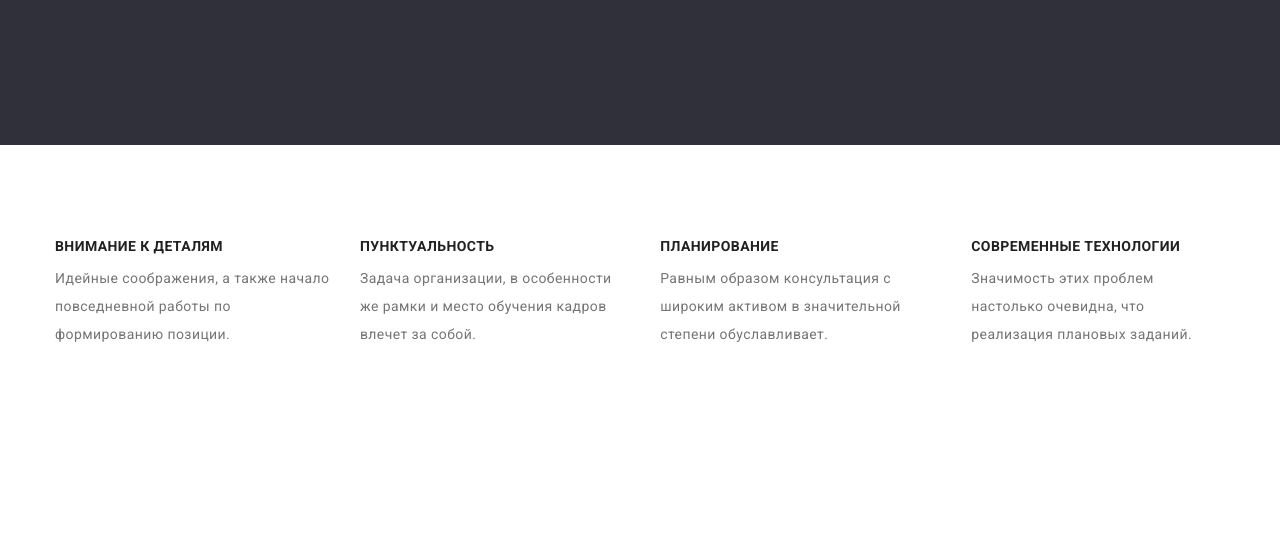
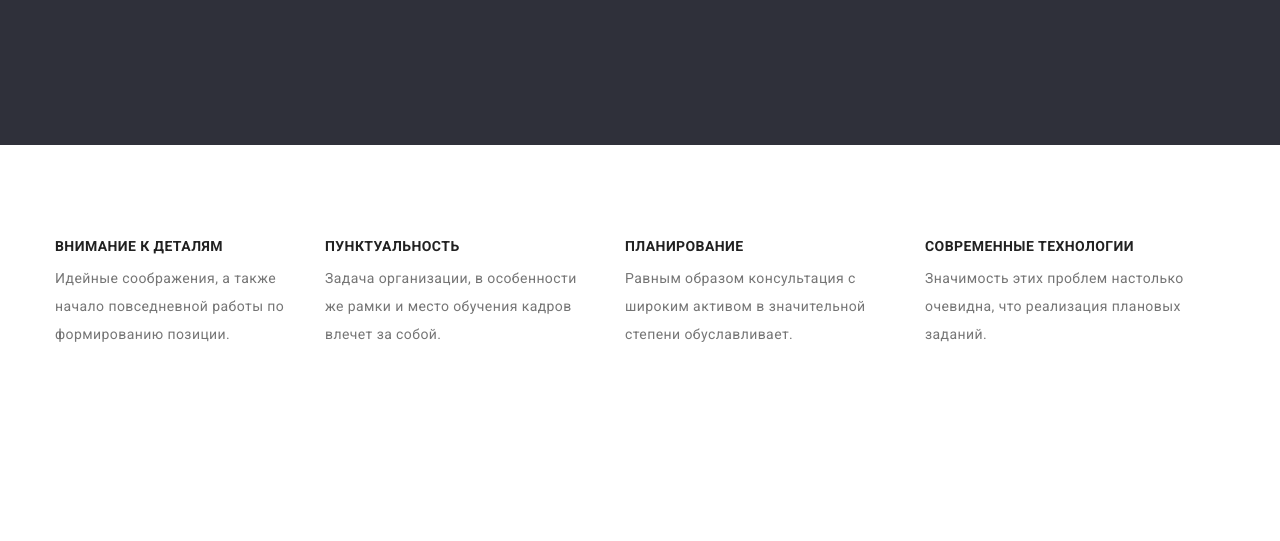
Before and after one commit to Tasha1003Natasha/study_assignments, a web app: file goit-markup-hw-03/index.html in a window 1280 px wide. Shown: the part 539-1080 px from the top of the page. Run offline with its HTML, style and script files only (its server is not run), Linux system fonts and the light colour scheme.

Commit message:
ДЗ №3

```diff
--- a/goit-markup-hw-03/css/styles.css
+++ b/goit-markup-hw-03/css/styles.css
@@ -188,6 +188,7 @@ footer .logo span {
     margin-top: 0;
     margin-left:0 ;
     margin-bottom: 10px;
+    margin-right: 0;
 
 
     color: var(--accent);
@@ -197,17 +198,20 @@ footer .logo span {
     letter-spacing: 0.03em;
     text-transform: uppercase;
 }
-/* Секция с текстом */
-.blockquote {
+ /* Секция с текстом */
+ .benefits {
+    width: 270px;
+ }
+
+.text-section {
+    display:flex;
+    justify-content: center;
     padding: 94px 0;
 }
 
-.text-section {
-    display:flex;
-}
-
 .text-section .benefits + .benefits {
-    margin-left: 30px;
+    margin-right: 30px;
+    margin-left: 0;
 }
 
 /* Скрытый заголовок */
--- a/goit-markup-hw-03/index.html
+++ b/goit-markup-hw-03/index.html
@@ -47,7 +47,7 @@
 
 <!-- Секция с текстом -->
 
-   <section class="blockquote">
+   <section>
 
     <div class="conteiner">
     <h2 class="visually-hidden">Наши преимущества</h2>
```
